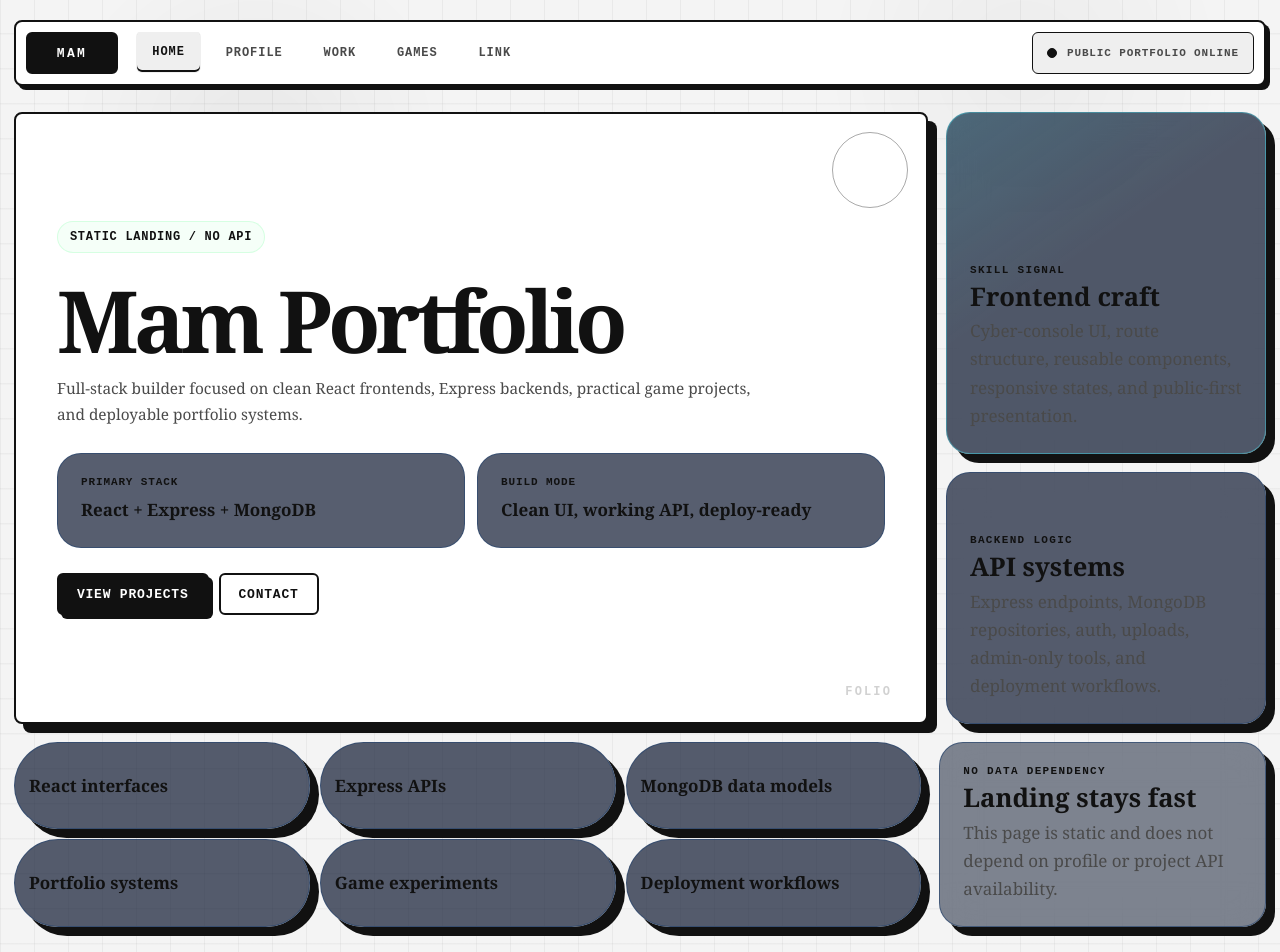
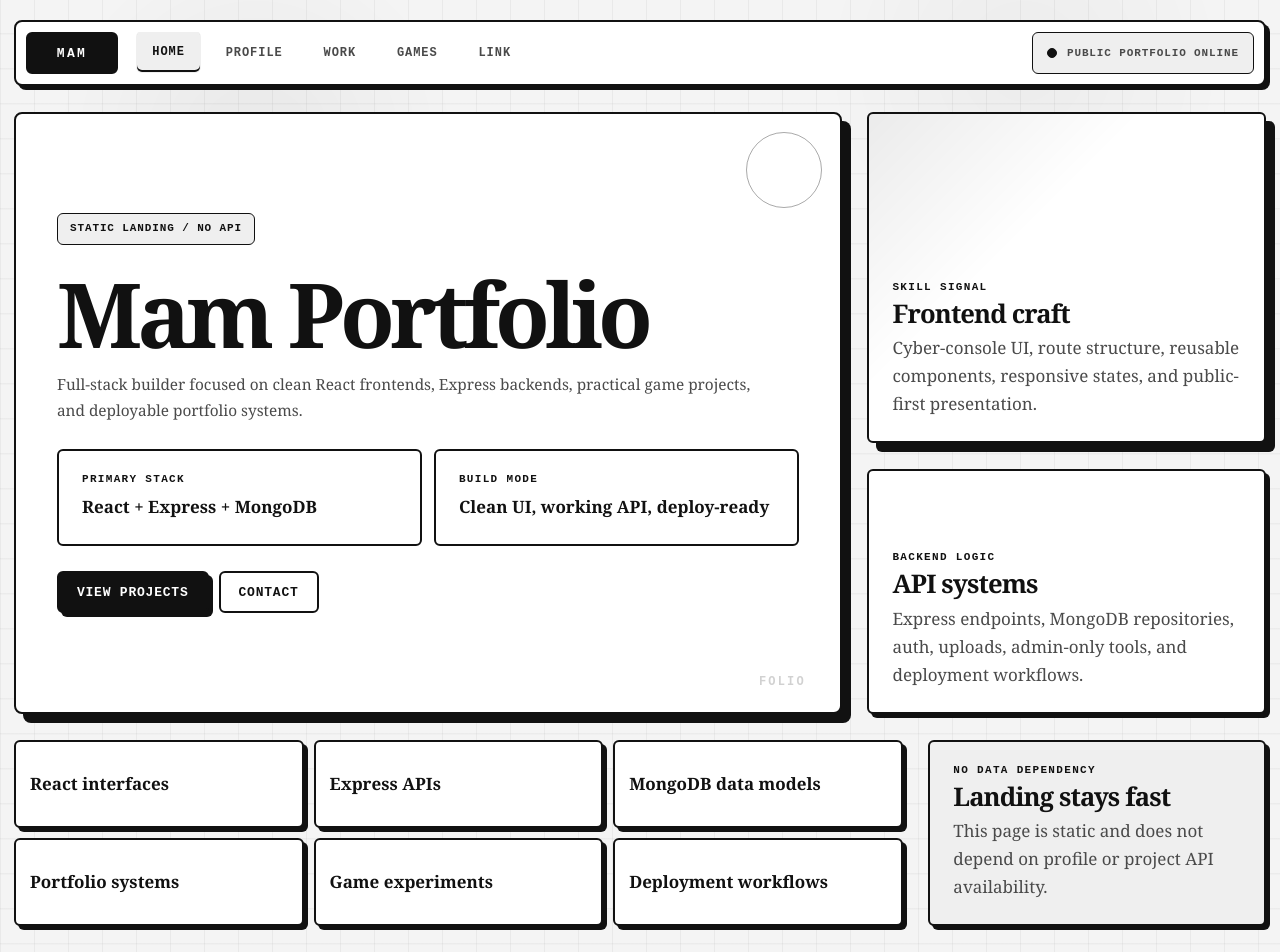
Before and after one commit to Mamduh5/mam-portfolio, a React (Vite) app: page / in a window 1280 px wide. Shown: the top 952 px of the page. Built offline with nearby package versions, Linux system fonts and the light colour scheme.

Commit message:
Adapt landing layout to handbook style

```diff
--- a/src/landing-extra.css
+++ b/src/landing-extra.css
@@ -1,34 +1,23 @@
 .static-chip {
-  display: inline-flex;
-  align-items: center;
-  width: fit-content;
-  min-height: 32px;
-  padding: 0 12px;
-  color: var(--success);
-  font: 800 12px/1 var(--font-mono);
-  letter-spacing: 0.06em;
-  text-transform: uppercase;
-  background: rgba(132, 255, 170, 0.08);
-  border: 1px solid rgba(132, 255, 170, 0.28);
-  border-radius: 999px;
+  background: var(--surface-2);
 }
 
 .landing-page {
   display: grid;
-  gap: clamp(14px, 1.4vw, 20px);
-  min-height: calc(100svh - 98px);
+  gap: clamp(18px, 2vw, 28px);
+  min-height: calc(100svh - 108px);
 }
 
 .landing-hero-grid {
   display: grid;
-  grid-template-columns: minmax(0, 1.5fr) minmax(320px, 0.5fr);
-  gap: clamp(14px, 1.4vw, 20px);
+  grid-template-columns: minmax(0, 1.35fr) minmax(300px, 0.65fr);
+  gap: clamp(18px, 2vw, 28px);
   min-width: 0;
 }
 
 .landing-hero-grid .command-hero {
   align-content: center;
-  min-height: clamp(440px, calc(100svh - 188px), 720px);
+  min-height: clamp(440px, calc(100svh - 198px), 720px);
 }
 
 .landing-hero-grid .command-hero__copy,
@@ -37,7 +26,7 @@
 }
 
 .landing-hero-grid .command-hero h1 {
-  font-size: clamp(58px, 6.7vw, 112px);
+  font-size: clamp(58px, 7vw, 116px);
   max-width: 1100px;
 }
 
@@ -50,17 +39,18 @@
 .landing-summary div,
 .landing-side-card {
   padding: clamp(18px, 1.8vw, 26px);
-  background: rgba(16, 27, 51, 0.7);
-  border: 1px solid rgba(45, 72, 111, 0.72);
-  border-radius: 24px;
+  color: var(--foreground);
+  background: var(--surface);
+  border: 2px solid var(--border);
+  border-radius: var(--radius-xl);
 }
 
 .landing-summary span {
   display: block;
   margin-bottom: 8px;
-  color: var(--primary);
-  font: 800 11px/1 var(--font-mono);
-  letter-spacing: 0.08em;
+  color: var(--foreground);
+  font: 900 11px/1 var(--font-mono);
+  letter-spacing: 0.12em;
   text-transform: uppercase;
 }
 
@@ -82,17 +72,17 @@
   min-height: 54px;
   padding: 10px 14px;
   color: var(--foreground);
-  font-weight: 800;
-  background: rgba(16, 27, 51, 0.7);
-  border: 1px solid rgba(45, 72, 111, 0.72);
-  border-radius: 999px;
-  box-shadow: var(--shadow);
+  font-weight: 900;
+  background: var(--surface);
+  border: 2px solid var(--border);
+  border-radius: var(--radius-xl);
+  box-shadow: var(--soft-shadow);
 }
 
 .landing-status-stack {
   display: grid;
   grid-template-rows: minmax(0, 1.15fr) minmax(0, 0.85fr);
-  gap: clamp(14px, 1.4vw, 20px);
+  gap: clamp(18px, 2vw, 28px);
   min-width: 0;
 }
 
@@ -101,19 +91,18 @@
   flex-direction: column;
   justify-content: flex-end;
   min-height: 220px;
-  box-shadow: var(--shadow);
-  backdrop-filter: blur(18px);
+  box-shadow: var(--soft-shadow);
 }
 
 .landing-side-card--feature {
-  border-color: rgba(63, 235, 255, 0.36);
   background:
-    linear-gradient(145deg, rgba(63, 235, 255, 0.12), transparent 42%),
-    rgba(16, 27, 51, 0.72);
+    linear-gradient(135deg, rgba(0, 0, 0, 0.08), transparent 38%),
+    var(--surface);
+  box-shadow: var(--shadow);
 }
 
 .landing-side-card--quiet {
-  background: rgba(16, 27, 51, 0.52);
+  background: var(--surface-2);
 }
 
 .landing-side-card h2 {
@@ -121,7 +110,7 @@
   color: var(--foreground);
   font-size: clamp(22px, 2vw, 30px);
   line-height: 1;
-  letter-spacing: 0;
+  letter-spacing: -0.035em;
 }
 
 .landing-side-card p {
@@ -130,8 +119,8 @@
 
 .landing-lower-grid {
   display: grid;
-  grid-template-columns: minmax(0, 1fr) minmax(320px, 0.36fr);
-  gap: clamp(14px, 1.4vw, 20px);
+  grid-template-columns: minmax(0, 1fr) minmax(300px, 0.38fr);
+  gap: clamp(18px, 2vw, 28px);
   min-width: 0;
 }
 
```
